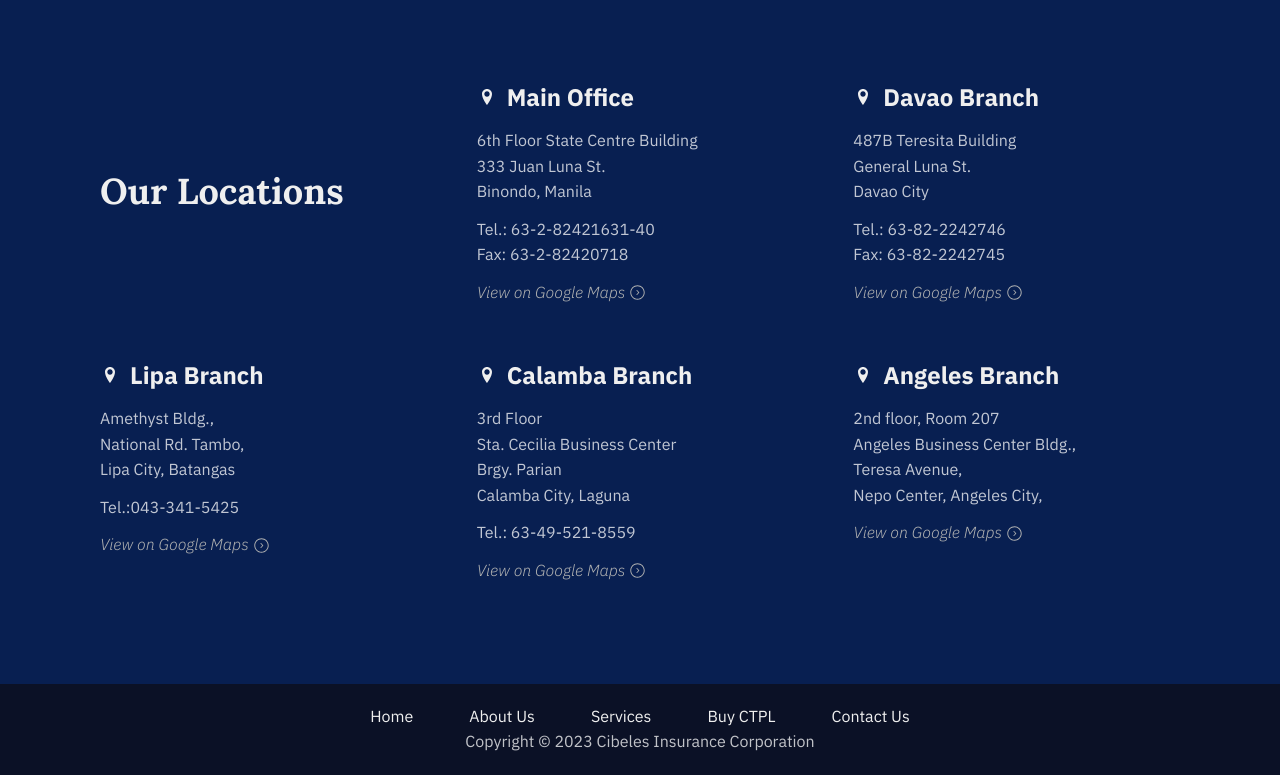
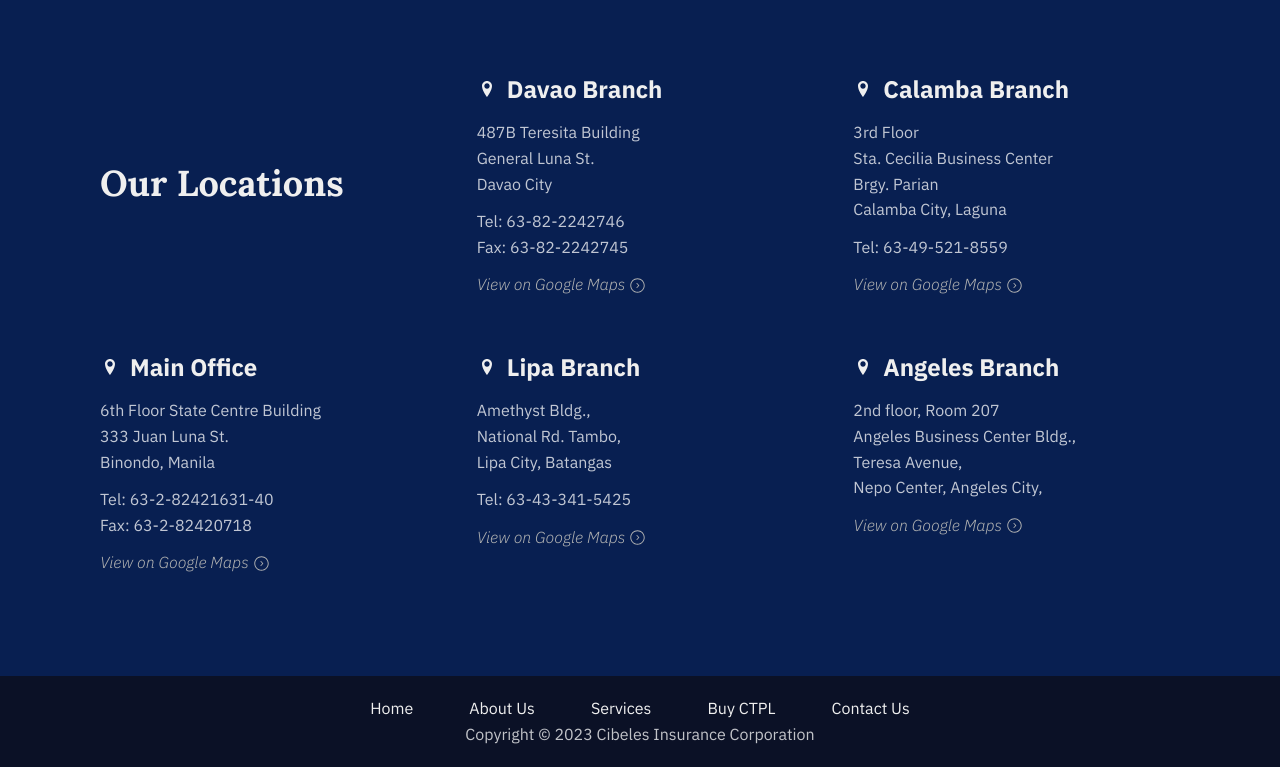
Before and after one commit to katkopio/cibeles, a website: page contact.html in a window 1280 px wide. Shown: the part 838-1613 px from the top of the page. Drawn offline with Linux system fonts and the light colour scheme.

Commit message:
Minor edits from user feedback

```diff
--- a/contact.html
+++ b/contact.html
@@ -158,8 +158,18 @@
             <p>Binondo, Manila</p>
           </div>
           <div class="location__content">
-            <p>Tel.: 63-2-82421631-40</p>
-            <p>Fax: 63-2-82420718</p>
+            <p>
+              Tel:
+              <a href="tel:+63-2-82421631-40" class="location__content--phone"
+                >63-2-82421631-40</a
+              >
+            </p>
+            <p>
+              Fax:
+              <a href="tel:+63-2-82420718" class="location__content--phone"
+                >63-2-82420718</a
+              >
+            </p>
           </div>
           <a
             href="https://goo.gl/maps/gUgitWSTB1JCBh9UA"
@@ -186,8 +196,18 @@
             <p>Davao City</p>
           </div>
           <div class="location__content">
-            <p>Tel.: 63-82-2242746</p>
-            <p>Fax: 63-82-2242745</p>
+            <p>
+              Tel:
+              <a href="tel:+63-82-2242746" class="location__content--phone"
+                >63-82-2242746</a
+              >
+            </p>
+            <p>
+              Fax:
+              <a href="tel:+63-82-2242745" class="location__content--phone"
+                >63-82-2242745</a
+              >
+            </p>
           </div>
           <a
             href="https://goo.gl/maps/gMFYnr1TT5oJmQu79"
@@ -214,7 +234,12 @@
             <p>Lipa City, Batangas</p>
           </div>
           <div class="location__content">
-            <p>Tel.:043-341-5425</p>
+            <p>
+              Tel:
+              <a href="tel:+63-43-341-5425" class="location__content--phone"
+                >63-43-341-5425</a
+              >
+            </p>
           </div>
           <a
             href="https://goo.gl/maps/8M73tVTxs3NMc8Lo8"
@@ -242,7 +267,12 @@
             <p>Calamba City, Laguna</p>
           </div>
           <div class="location__content">
-            <p>Tel.: 63-49-521-8559</p>
+            <p>
+              Tel:
+              <a href="tel:+63-49-521-8559" class="location__content--phone"
+                >63-49-521-8559</a
+              >
+            </p>
           </div>
           <a
             href="https://goo.gl/maps/km1xnxAwiTt3ZdzQ6"
--- a/sass/_layout.scss
+++ b/sass/_layout.scss
@@ -26,6 +26,7 @@
   gap: 16px;
 
   &__img {
+    display: flex;
     width: 4rem;
     height: 4rem;
   }
@@ -152,7 +153,6 @@
     text-align: center;
 
     height: 100vh;
-    width: 100%;
 
     position: fixed;
     top: 0;
@@ -177,6 +177,8 @@
   }
 
   &__link {
+    white-space: nowrap;
+
     &:link,
     &:visited {
       font-size: 3rem;
--- a/sass/pages/_contact.scss
+++ b/sass/pages/_contact.scss
@@ -63,6 +63,7 @@
 
 .locations {
   display: grid;
+  grid-auto-flow: column;
   grid-template: 1fr 1fr / 1fr 1fr 1fr;
   grid-gap: 5rem;
   padding: 10rem;
@@ -125,6 +126,11 @@
 
   &__content {
     color: var(--white-faded);
+
+    &--phone {
+      color: inherit;
+      text-decoration: none;
+    }
   }
 
   &__redirect {
--- a/sass/pages/_home.scss
+++ b/sass/pages/_home.scss
@@ -10,6 +10,7 @@
     flex-direction: column;
     justify-content: center;
     align-items: flex-start;
+    align-self: center;
     padding: 8rem;
     gap: 1.6rem;
     background: var(--white-faded);
--- a/sass/pages/_services.scss
+++ b/sass/pages/_services.scss
@@ -11,7 +11,7 @@
   }
 
   @media only screen and (max-width: $phone) {
-    padding: 5.5rem 7rem;
+    padding: 3rem 5.5rem;
   }
 
   &__header {
@@ -89,7 +89,6 @@
 
     @media only screen and (max-width: $phone) {
       width: 75vw;
-      padding: 2rem;
     }
   }
 
@@ -130,5 +129,9 @@
 
   &__close {
     align-self: start;
+
+    @media only screen and (max-width: $phone) {
+      align-self: center;
+    }
   }
 }
```
Also changed, not shown: css/style.comp.css, css/style.css, css/style.prefix.css.
